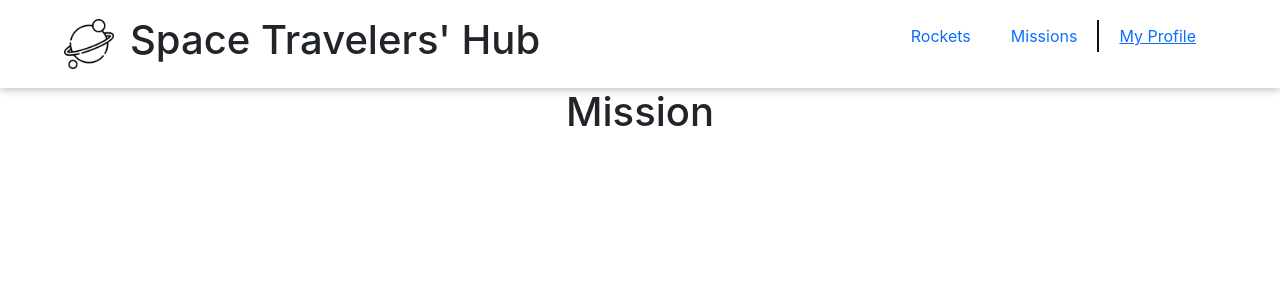
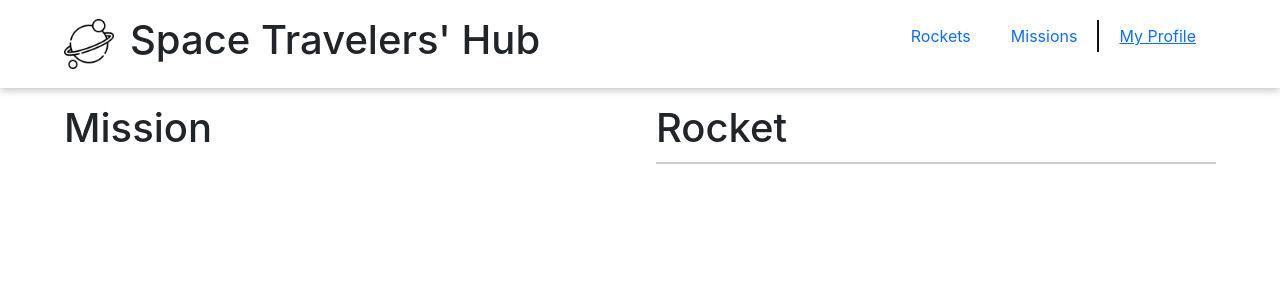
Before and after one commit to jubaer919/react-group-project, a React (Create React App) app: page /profile in a window 1280 px wide. Shown: the top 300 px of the page. Built offline with nearby package versions, Linux system fonts and the light colour scheme.

Commit message:
showing all the reserved rocket in profile

```diff
--- a/src/Components/Mission/Missions.jsx
+++ b/src/Components/Mission/Missions.jsx
@@ -12,7 +12,7 @@ export default function Missions() {
     if (missions.length === 0) {
       dispatch(fetchMissions());
     }
-  }, []);
+  }, [dispatch, missions]);
   return (
     <div className="px-3 container">
       <Table responsive="md" className="my-5" striped>
--- a/src/Components/MyProfile/Profile.jsx
+++ b/src/Components/MyProfile/Profile.jsx
@@ -1,9 +1,22 @@
+import { useSelector } from 'react-redux';
+import classes from './Profile.module.css';
+
 export default function Profile() {
+  const rR = useSelector((state) => state.rocket.rocket.filter((rocket) => rocket.reserved));
+
   return (
-    <>
-      <div>
-        <h1>Mission </h1>
+    <div className={classes['profile-container']}>
+      <div className={classes['mission-container']}>
+        <h1>Mission</h1>
       </div>
-    </>
+      <div className={classes['rocket-container']}>
+        <h1>Rocket</h1>
+        <ul>
+          {rR.map((rocketName) => (
+            <li key={Math.random()}>{rocketName.name}</li>
+          ))}
+        </ul>
+      </div>
+    </div>
   );
 }
--- /dev/null
+++ b/src/Components/MyProfile/Profile.module.css
@@ -0,0 +1,36 @@
+.profile-container {
+  padding: 1rem 5vw;
+  display: flex;
+  align-items: flex-start;
+  gap: 2rem;
+}
+
+.mission-container {
+  flex: 1;
+  text-align: left;
+}
+
+.rocket-container {
+  flex: 1;
+  margin-left: auto;
+  text-align: left;
+}
+
+.rocket-container h1 {
+  margin-bottom: 10px;
+}
+
+.rocket-container ul {
+  list-style: none;
+  margin: 0;
+  padding: 0;
+  border: 1px solid #ccc;
+}
+
+.rocket-container ul li {
+  padding: 1rem 2rem;
+}
+
+.rocket-container ul li:not(:last-child) {
+  border-bottom: 1px solid #ccc;
+}
```
